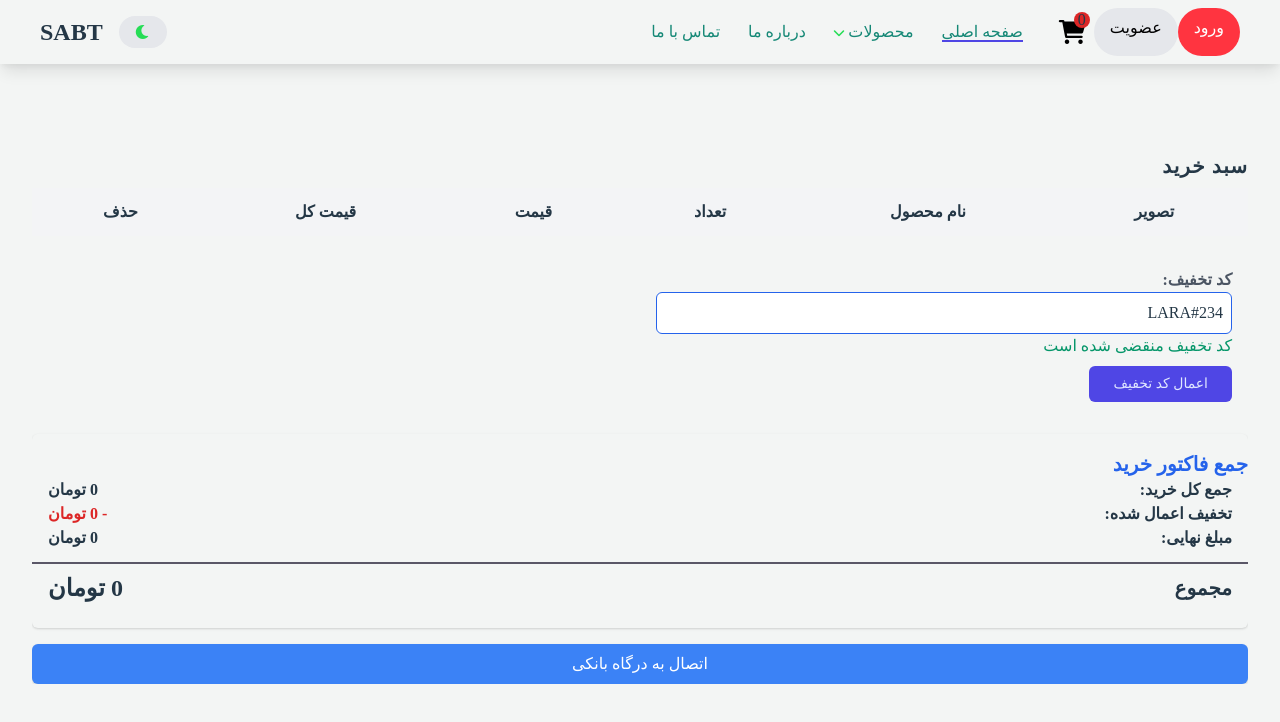
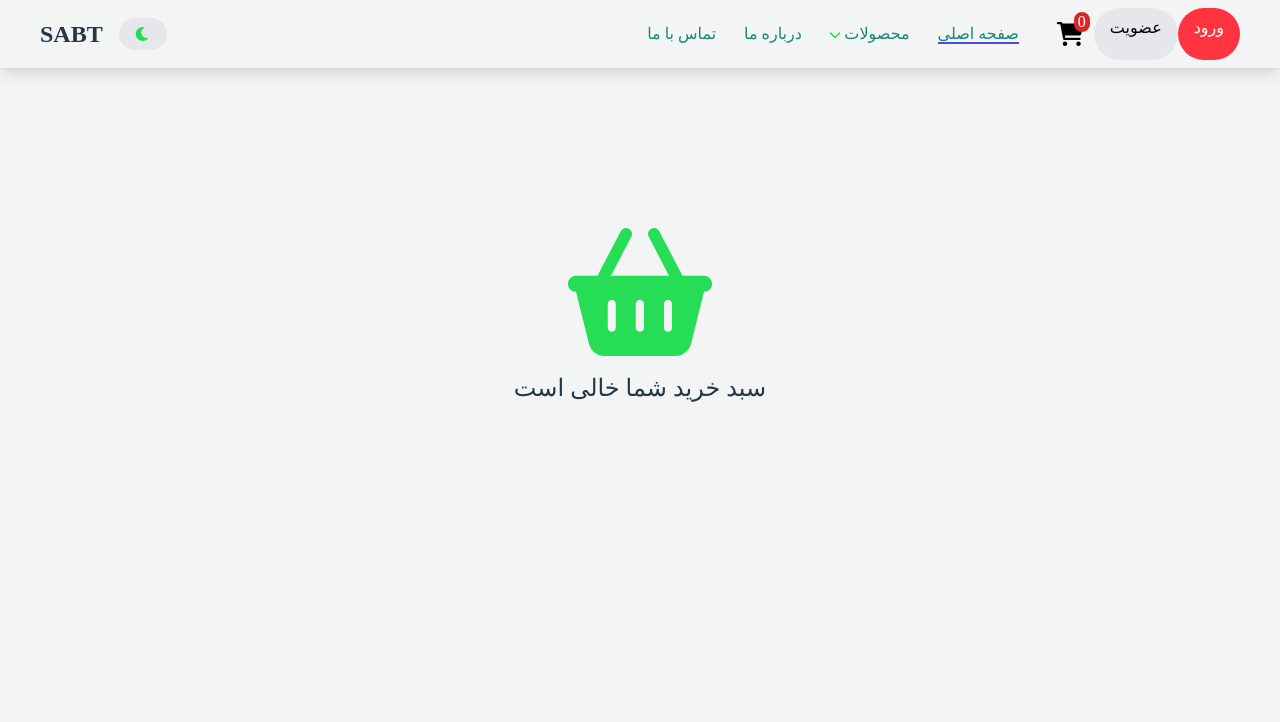
Before and after one commit to sa-bt/NuxtLandingPage-fa-, a Nuxt app: page /cart in a window 1280 px wide. Shown: the top 722 px of the page. Built offline with nearby package versions, Linux system fonts and the light colour scheme.

Commit message:
delete item from basket shopping

```diff
--- a/components/Navbar.vue
+++ b/components/Navbar.vue
@@ -11,8 +11,8 @@
             <NuxtLink :to="{name:'auth-login'}" class="btn btn-primary">ورود</NuxtLink>
             <NuxtLink :to="{name:'auth-register'}" class="btn btn-secondary">عضویت</NuxtLink>
             <div class="relative">
-              <span class="rounded-full bg-red-200 font-xs bg-red-600 leading-0 absolute top-1 right-1  px-1 py-2">{{count}}</span>
-              <NuxtLink :to="{name:'cart'}" class=""><i class="fa fa-shopping-cart text-black text-2xl p-2"></i></NuxtLink>
+              <span class="rounded-full font-xs bg-red-600 leading-0 absolute top-1 right-1  px-1 py-2.5 text-white">{{count}}</span>
+              <NuxtLink :to="{name:'cart'}" class=""><i class="fa fa-shopping-cart text-black text-2xl p-2.5"></i></NuxtLink>
             </div>
 
           </div>
--- a/pages/cart.vue
+++ b/pages/cart.vue
@@ -1,6 +1,10 @@
 <template>
   <div class="container p-8 mx-auto mt-12">
-    <div class="w-full overflow-x-auto">
+    <div v-if="items.length == 0" class="text-center mt-20">
+      <i class="fa fa-shopping-basket text-9xl"></i>
+      <h3 class="text-bold text-2xl mt-4"> سبد خرید شما خالی است</h3>
+    </div>
+    <div v-else class="w-full overflow-x-auto">
       <div class="my-2">
         <h3 class="text-xl font-bold tracking-wider">سبد خرید</h3>
       </div>
@@ -16,11 +20,11 @@
         </tr>
         </thead>
         <tbody>
-        <tr v-for="(product,index) in products" :key="index">
+        <tr v-for="(item,index) in items" :key="index">
           <td>
             <div class="flex justify-center">
               <img
-                :src="product.image"
+                :src="item.image"
                 class="object-cover h-28 w-28 rounded-2xl"
                 alt="image"
               />
@@ -28,12 +32,12 @@
           </td>
           <td class="p-4 px-6 text-center whitespace-nowrap">
             <div class="flex flex-col items-center justify-center">
-              <h3>{{product.name}}</h3>
+              <h3>{{item.name}}</h3>
             </div>
           </td>
           <td class="p-4 px-6 text-center whitespace-nowrap">
             <div>
-              <button @click="decrement(product.id)">
+              <button @click="decrement(item.id)">
                 <svg
                   xmlns="http://www.w3.org/2000/svg"
                   class="inline-flex w-6 h-6 text-red-600"
@@ -52,10 +56,10 @@
               <input
                 type="text"
                 name="qty"
-                :value="product.quantity"
+                :value="item.quantity"
                 class="w-12 text-center bg-gray-100 outline-none"
               />
-              <button @click="increment(product.id)">
+              <button @click="increment(item.id)">
                 <svg
                   xmlns="http://www.w3.org/2000/svg"
                   class="inline-flex w-6 h-6 text-green-600"
@@ -73,10 +77,10 @@
               </button>
             </div>
           </td>
-          <td class="p-4 px-6 text-center whitespace-nowrap">{{product.price}}</td>
-          <td class="p-4 px-6 text-center whitespace-nowrap">{{product.price * product.quantity}}</td>
+          <td class="p-4 px-6 text-center whitespace-nowrap">{{item.price}}</td>
+          <td class="p-4 px-6 text-center whitespace-nowrap">{{item.price * item.quantity}}</td>
           <td class="p-4 px-6 text-center whitespace-nowrap">
-            <button>
+            <button @click="removeFromCart(item.id)">
               <svg
                 xmlns="http://www.w3.org/2000/svg"
                 class="w-6 h-6 text-red-400"
@@ -190,7 +194,7 @@
     export default {
         name: "cart",
         computed: {
-            ...mapGetters({products: 'cart/allProducts'}),
+            ...mapGetters({items: 'cart/allProducts'}),
             ...mapGetters({cartTotalAmount: 'cart/totalAmount'}),
         },
         methods: {
@@ -198,13 +202,16 @@
                 {
                     incrementItem: 'cart/increment',
                     decrementItem: 'cart/decrement',
+                    deleteItem: 'cart/delete',
                 }),
             increment(id) {
                 this.incrementItem(id)
             },
             decrement(id) {
                 this.decrementItem(id)
-
+            },
+            removeFromCart(id){
+                this.deleteItem(id)
             }
         }
     }
--- a/store/cart.js
+++ b/store/cart.js
@@ -1,20 +1,21 @@
 function updateLocalStorage(cart) {
   window.localStorage.setItem('cart', JSON.stringify(cart))
 }
+
 export default {
   state() {
     return {
-      cart:  []
+      cart: []
     }
   },
   getters: {
     allProducts(state) {
       return state.cart;
     },
-    totalAmount(state){
-      return state.cart.reduce((total,p)=>{
+    totalAmount(state) {
+      return state.cart.reduce((total, p) => {
         return total + (p.price * p.quantity)
-      },0)
+      }, 0)
     },
 
     count(state) {
@@ -37,10 +38,10 @@ export default {
     },
 
     SET_CART(state, cart) {
-      state.cart=JSON.parse(cart);
+      state.cart = JSON.parse(cart);
     },
 
-    INCREMENT(state,id){
+    INCREMENT(state, id) {
       const item = state.cart.find(p => p.id == id);
       if (item) {
         item.quantity++
@@ -48,11 +49,20 @@ export default {
       updateLocalStorage(state.cart)
     },
 
-    DECREMENT(state,id){
+    DECREMENT(state, id) {
       const item = state.cart.find(p => p.id == id);
       if (item) {
-        item.quantity--
+        if (item.quantity > 1) {
+          item.quantity--
+        } else {
+          state.cart = state.cart.filter(p => p.id != item.id);
+        }
       }
+      updateLocalStorage(state.cart)
+    },
+
+    DELETE(state, id) {
+      state.cart = state.cart.filter(p => p.id != id);
       updateLocalStorage(state.cart)
     }
   },
@@ -66,12 +76,16 @@ export default {
       commit('SET_CART', cart)
     },
 
-    increment({commit}, productId) {
-      commit('INCREMENT', productId)
+    increment({commit}, id) {
+      commit('INCREMENT', id)
     },
 
-    decrement({commit}, productId) {
-      commit('DECREMENT', productId)
+    decrement({commit}, id) {
+      commit('DECREMENT', id)
+    },
+
+    delete({commit}, id) {
+      commit('DELETE', id)
     },
 
   }
```
